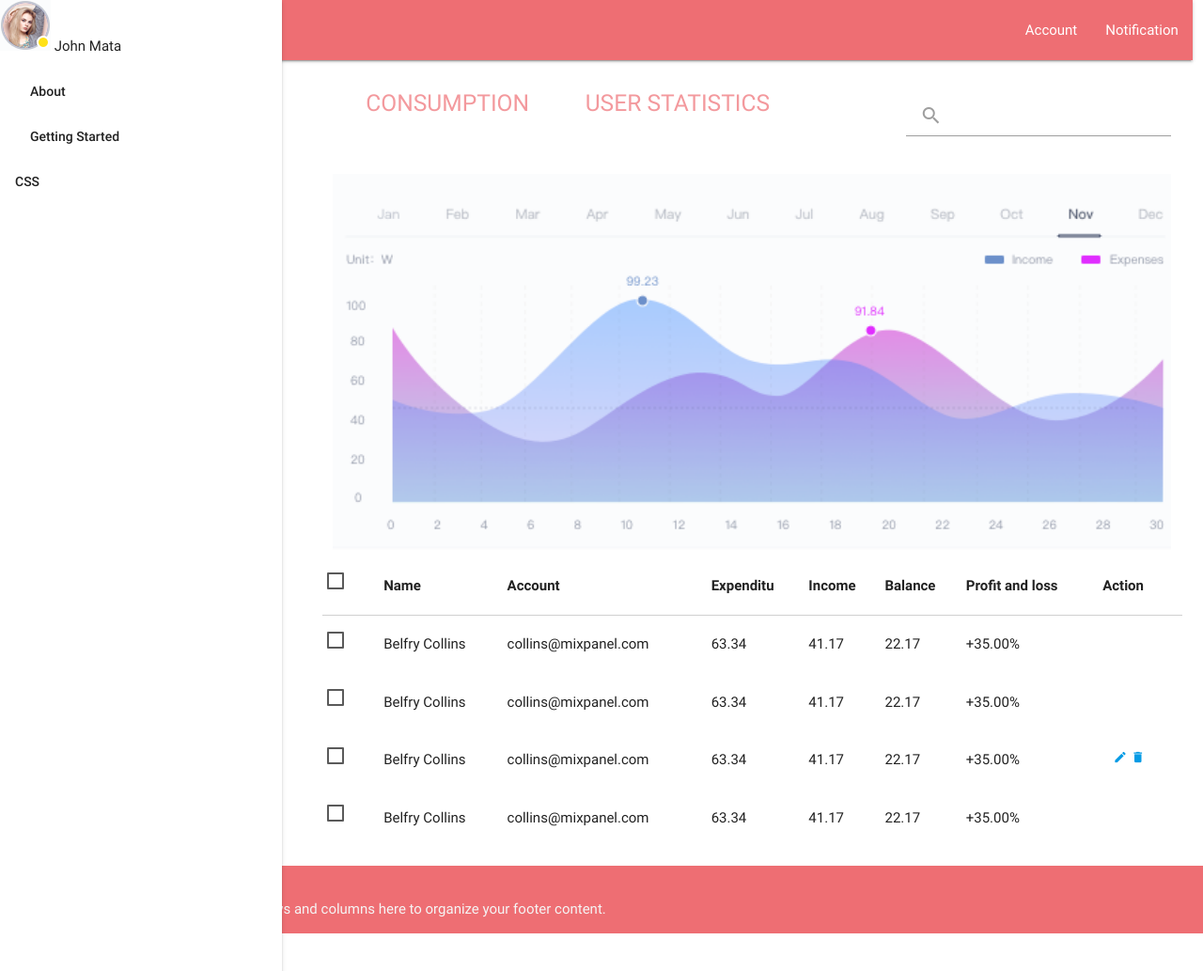
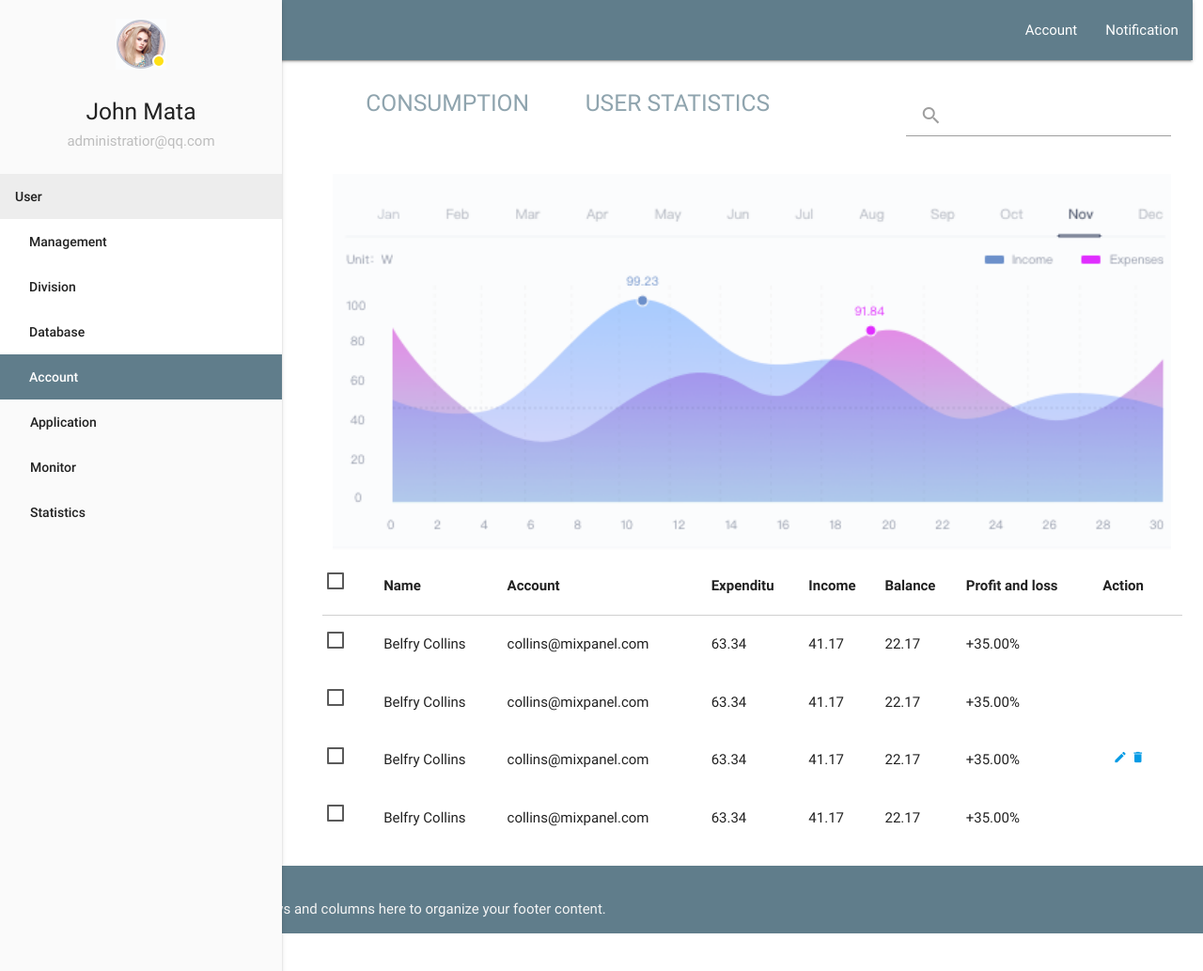
Before and after one commit to l-georgaras/dashboardsite, a Jekyll site: the page built from index.md, in a window 1280 px wide and 1033 px high. Shown: the whole window at 94% size. Built offline with Jekyll 4.4.1, drawn with Linux system fonts in a browser that asks for light colours.

Commit message:
dashboard sidebar

```diff
--- a/_includes/sidebar.html
+++ b/_includes/sidebar.html
@@ -1,27 +1,38 @@
-<ul id="nav-mobile" class="side-nav fixed" style="transform: translateX(0px);">
-  <li class="text-center">
-      <img class="responsive-img" src="images/user.png">
+<ul id="nav-mobile" class="side-nav fixed grey lighten-5" style="transform: translateX(0px);">
+  <li class="logo">
+    <div><img class="brand-logo" src="images/user.png"></div>
+    <h5>John Mata</h5>
+    <h6 class="grey-text text-lighten-1">administratior@qq.com</h6>
+  </li>
 
-    John Mata
-  </li>
-  <li class="bold"><a href="about.html" class="waves-effect waves-teal">About</a></li>
-  <li class="bold"><a href="getting-started.html" class="waves-effect waves-teal">Getting Started</a></li>
-  <li class="no-padding">
+  <li class="no=padding">
     <ul class="collapsible collapsible-accordion">
-      <li class="bold"><a class="collapsible-header  waves-effect waves-teal">CSS</a>
-        <div class="collapsible-body">
+      <li class="bold active">
+        <a class="collapsible-header active waves-effect waves-teal">User</a>
+        <div class="collapsible-body" style="display: block;">
           <ul>
-            <li><a href="color.html">Color</a></li>
-            <li><a href="grid.html">Grid</a></li>
-            <li><a href="helpers.html">Helpers</a></li>
-            <li><a href="media-css.html">Media</a></li>
-            <li><a href="sass.html">Sass</a></li>
-            <li><a href="shadow.html">Shadow</a></li>
-            <li><a href="table.html">Table</a></li>
-            <li><a href="typography.html">Typography</a></li>
+            <li><a href="#">Management</a></li>
+            <li><a href="#">Division</a></li>
+            <li><a href="#">Database</a></li>
+            <li class="active"><a href="#">Account</a></li>
           </ul>
         </div>
       </li>
     </ul>
   </li>
+
+
+
+
+
+
+  <li class="bold">
+   <a href="#" class="waves-effect waves-teal">Application</a>
+  </li>
+  <li class="bold">
+   <a href="#" class="waves-effect waves-teal">Monitor</a>
+  </li>
+  <li class="bold">
+   <a href="#" class="waves-effect waves-teal">Statistics</a>
+  </li>
 </ul>
--- a/_sass/components/_variables.scss
+++ b/_sass/components/_variables.scss
@@ -33,7 +33,7 @@
 // 1. Colors
 // ==========================================================================
 
-$primary-color: color("materialize-red", "lighten-2") !default;
+$primary-color: color("blue-grey", "base") !default;
 $primary-color-light: lighten($primary-color, 15%) !default;
 $primary-color-dark: darken($primary-color, 15%) !default;
 
--- /dev/null
+++ b/_sass/components/styles.scss
@@ -0,0 +1,4 @@
+.logo{
+	padding:20px 0;
+	text-align: center;
+}
--- a/_sass/materialize.scss
+++ b/_sass/materialize.scss
@@ -5,11 +5,14 @@
 @import "components/mixins";
 @import "components/color";
 
+
 // Variables;
 @import "components/variables";
 
 // Reset
 @import "components/normalize";
+
+@import "components/styles";
 
 // components
 @import "components/global";
```
